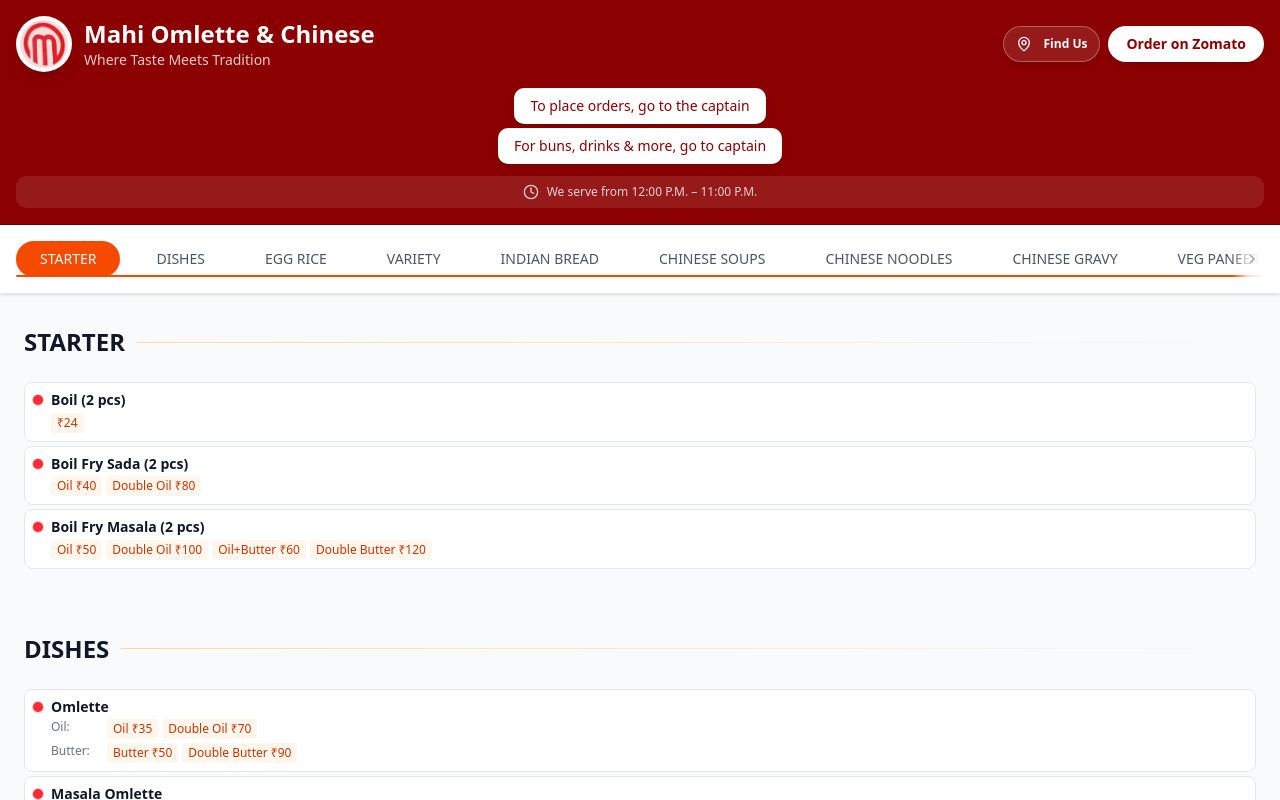
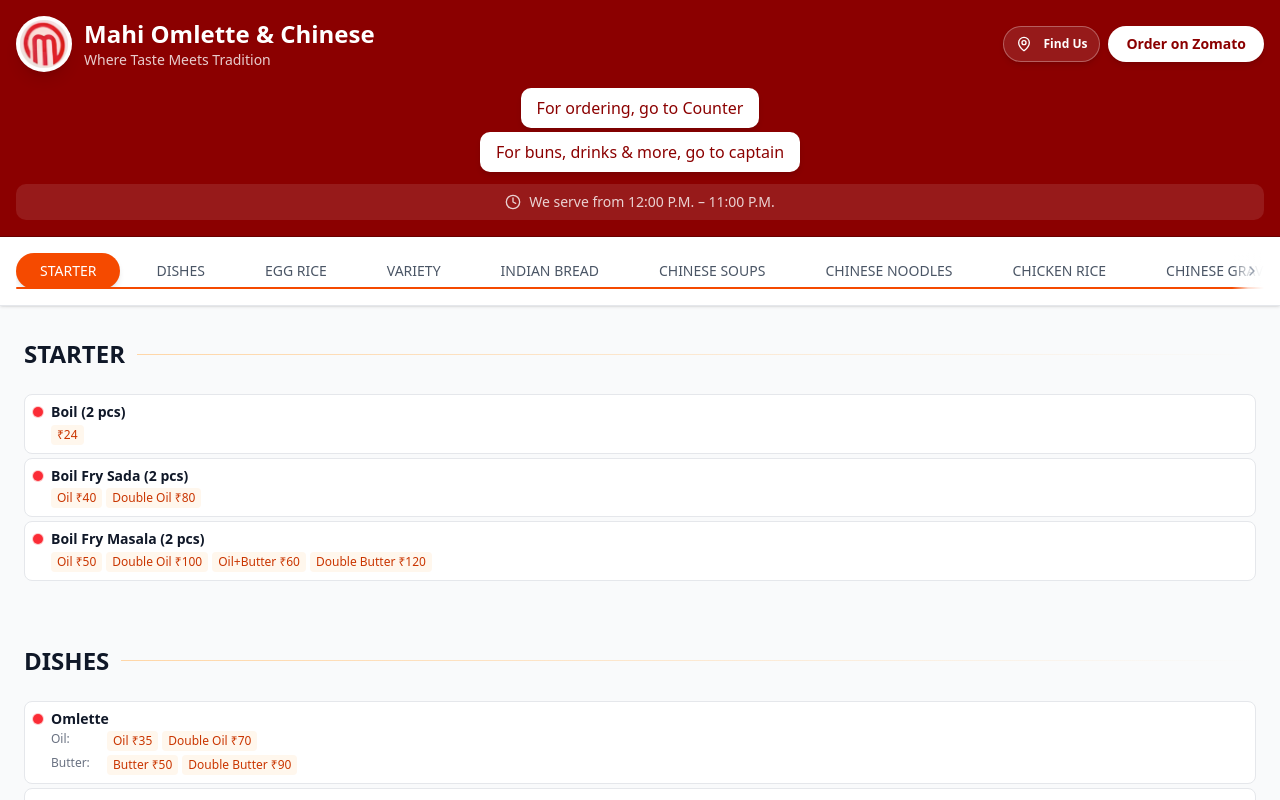
Before and after one commit to harshh999/moac, a Next.js app: page / in a window 1280 px wide. Shown: the top 800 px of the page. Built offline with nearby package versions, Linux system fonts and the light colour scheme.

Commit message:
Updated mahi project with latest changes

```diff
--- a/src/app/page.tsx
+++ b/src/app/page.tsx
@@ -230,12 +230,12 @@ export default function Home() {
 
           {/* Ordering Instructions */}
           <div className="text-center mb-1">
-            <p className="text-[#8B0000] text-sm font-medium bg-white py-2 px-4 rounded-lg inline-block shadow-md">
-              To place orders, go to the captain
+            <p className="text-[#8B0000] text-base font-medium bg-white py-2 px-4 rounded-lg inline-block shadow-md">
+              For ordering, go to Counter
             </p>
           </div>
           <div className="text-center mb-3">
-            <p className="text-[#8B0000] text-sm font-medium bg-white py-2 px-4 rounded-lg inline-block shadow-md">
+            <p className="text-[#8B0000] text-base font-medium bg-white py-2 px-4 rounded-lg inline-block shadow-md">
               For buns, drinks & more, go to captain
             </p>
           </div>
@@ -244,7 +244,7 @@ export default function Home() {
           <div className="flex flex-col gap-2">
             <div className="flex items-center justify-center gap-2 text-white/80 bg-white/10 py-2 rounded-lg">
               <Clock className="h-4 w-4" />
-              <span className="text-xs">We serve from 12:00 P.M. – 11:00 P.M.</span>
+              <span className="text-sm">We serve from 12:00 P.M. – 11:00 P.M.</span>
             </div>
           </div>
         </div>
--- a/src/data/menu.json
+++ b/src/data/menu.json
@@ -101,6 +101,23 @@
       ]
     },
     {
+      "id": "chicken-rice",
+      "name": "CHICKEN RICE",
+      "items": [
+        { "id": 102, "name": "Chicken Rice", "price": "Half ₹130 | Full ₹190", "veg": false },
+        { "id": 103, "name": "Chicken Sezwan Rice", "price": "Half ₹130 | Full ₹190", "veg": false },
+        { "id": 104, "name": "Chicken Combination Rice", "price": "Half ₹130 | Full ₹190", "veg": false },
+        { "id": 105, "name": "Chicken Bombay Rice", "price": "Half ₹130 | Full ₹190", "veg": false },
+        { "id": 106, "name": "Chicken Chinese Bhel", "price": "₹190", "veg": false },
+        { "id": 107, "name": "Chicken Bombay Bhel", "price": "₹190", "veg": false },
+        { "id": 108, "name": "Chicken Singapore Rice", "price": "₹190", "veg": false },
+        { "id": 109, "name": "Egg Rice (Double Egg)", "price": "₹130", "veg": false },
+        { "id": 110, "name": "Chicken Manchurian Rice & Gravy", "price": "₹280", "veg": false },
+        { "id": 111, "name": "Chicken Triple Sezwan Fry Rice", "price": "₹300", "veg": false },
+        { "id": 112, "name": "Chicken Hong Kong Rice", "price": "₹210", "veg": false }
+      ]
+    },
+    {
       "id": "chinese-gravy",
       "name": "CHINESE GRAVY",
       "items": [
```
